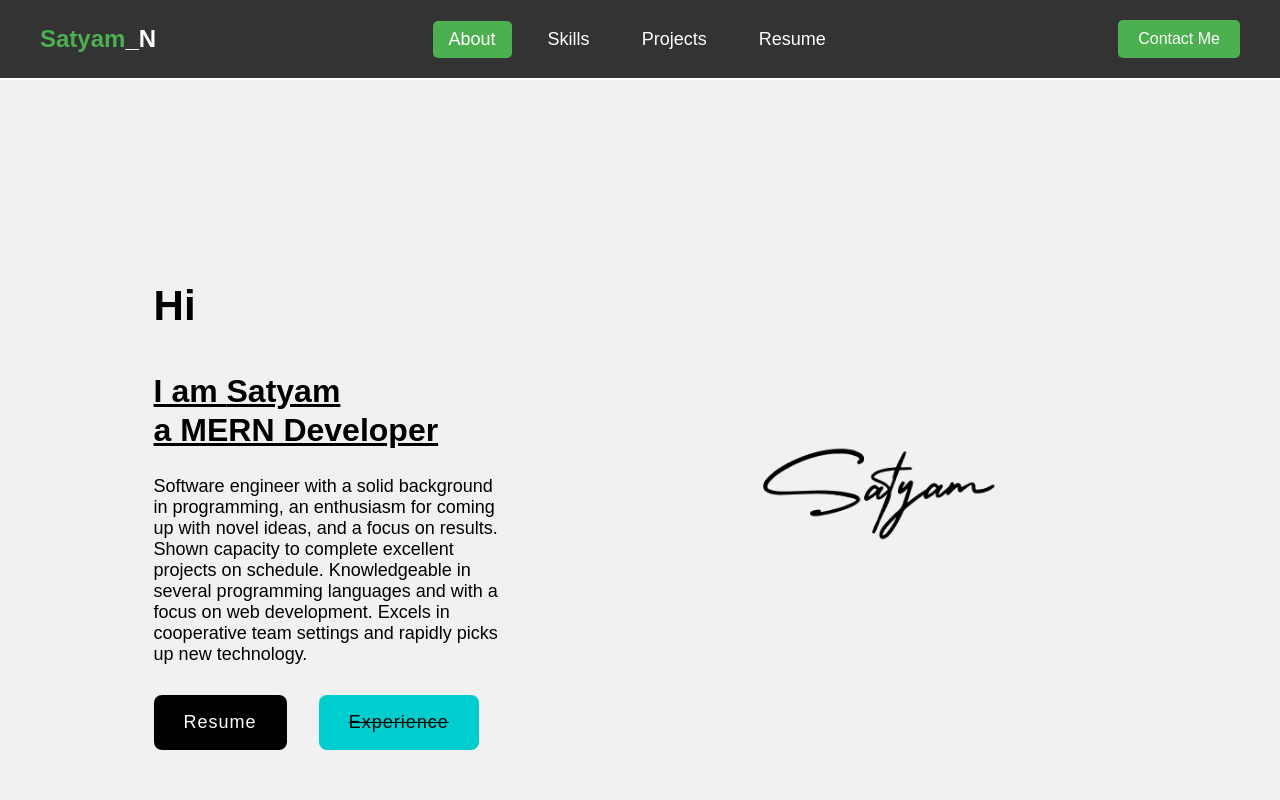
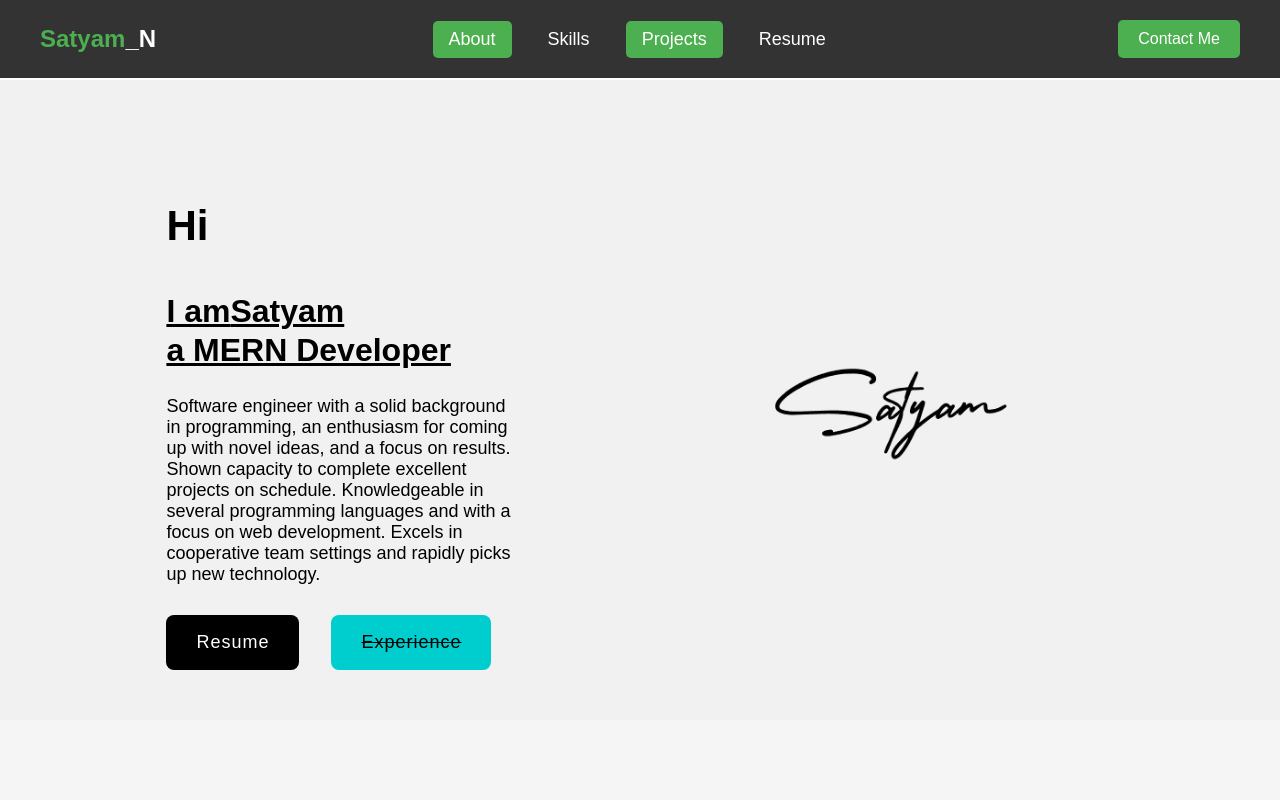
Before and after one commit to Satyam-Nayak/myapp, a React (Create React App) app: page / in a window 1280 px wide. Shown: the top 800 px of the page. Built offline with nearby package versions, Linux system fonts and the light colour scheme.

Commit message:
a little changes in about section both css and jsx

```diff
--- a/src/CSS/Aboutme.css
+++ b/src/CSS/Aboutme.css
@@ -2,12 +2,12 @@
 
 .home {
     width: 100%;
-    min-height: 100vh;
+    min-height: 80vh;
     background: rgb(241, 241, 241);
     display: flex;
     align-items: center;
     gap: 7em;
-    padding: 30px 12% 0;
+    padding: 30px 13% 0;
 }
 
 .home-content {
--- a/src/Components/Aboutme.jsx
+++ b/src/Components/Aboutme.jsx
@@ -1,12 +1,12 @@
 import React from 'react';
-import '../CSS/Aboutme.css'; // Import CSS file if you have styles for this section
+import '../CSS/Aboutme.css';
 
 export default function Aboutme() {
   return (
-    <section className="home">
+    <section id='about' className="home">
       <div className="home-content">
         <h3>Hi</h3>
-        <h1>I am <span>Satyam <br /></span>a MERN Developer</h1>
+        <h1>I am<span>Satyam<br/></span>a MERN Developer</h1>
         <p>
           Software engineer with a solid background in programming, an enthusiasm for coming up with novel ideas, and a focus on results. Shown capacity to complete excellent projects on schedule. Knowledgeable in several programming languages and with a focus on web development. Excels in cooperative team settings and rapidly picks up new technology.
         </p>
--- a/src/Components/Navbar.jsx
+++ b/src/Components/Navbar.jsx
@@ -8,7 +8,7 @@ export default function Navbar() {
       <nav className="navbar">
         <a href="#about" className="active">About</a>
         <a href="#skills" className="not">Skills</a>
-        <a href="#projects" className="not">Projects</a>
+        <a href="#projects" className="active">Projects</a>
         {/* Replace # with your Google Drive link */}
         <a href="https://drive.google.com/file/d/1dmnqDnUdbuhFotUL39IKoHj1D3oxEaad/view?usp=sharing" target="_blank" rel="noopener noreferrer">Resume</a>
       </nav>
```
